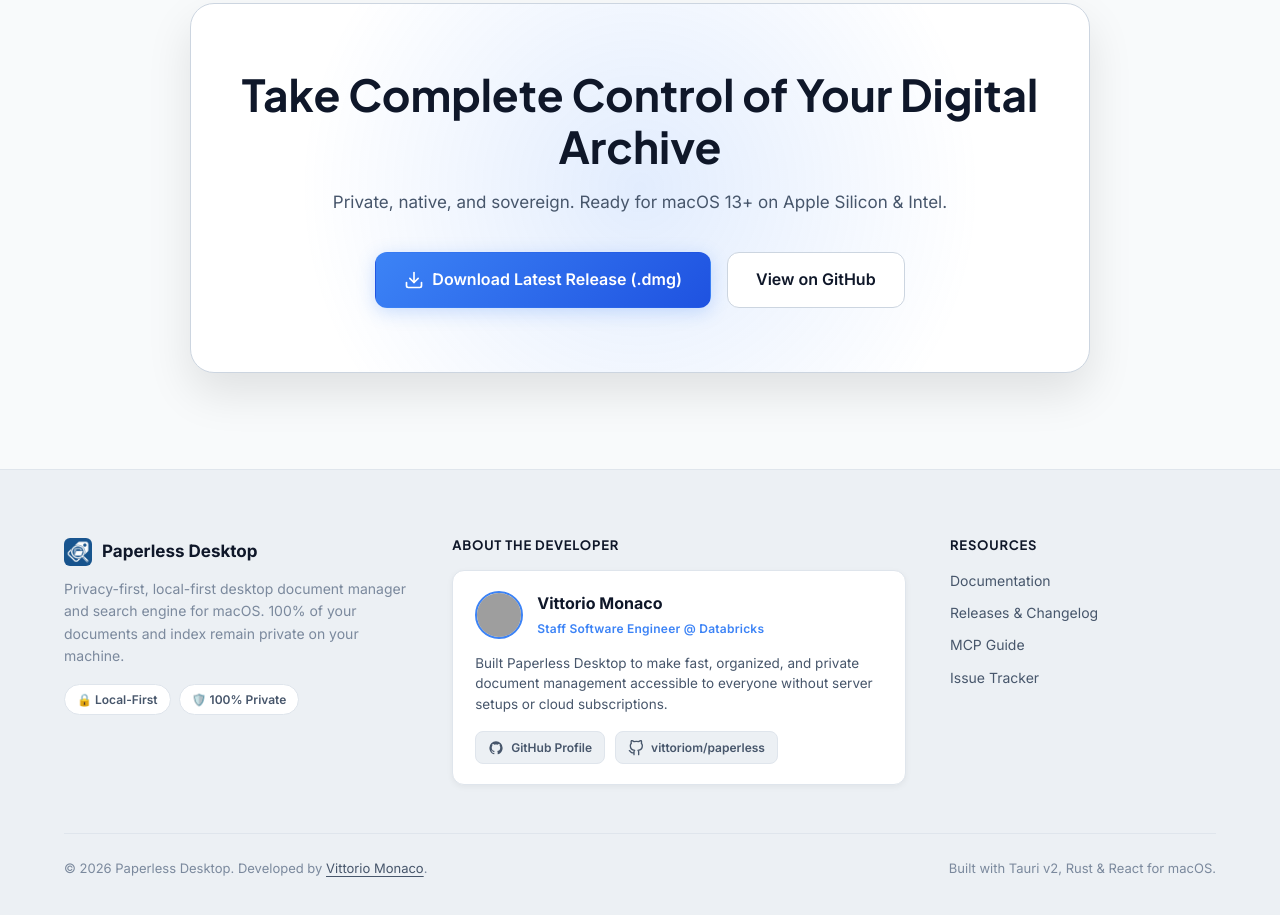
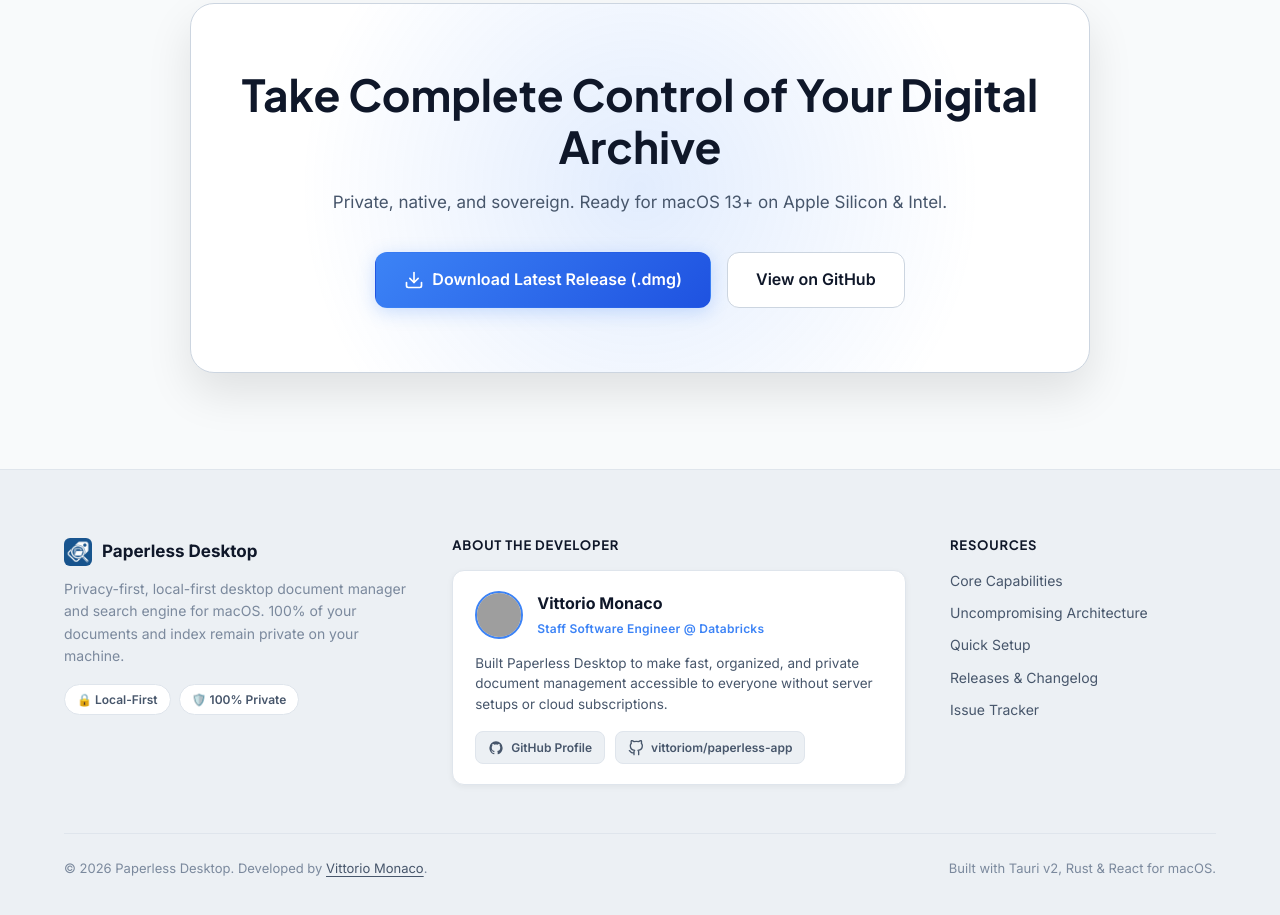
Before and after one commit to vittoriom/paperless-app, a plain HTML site: page index.html in a window 1280 px wide. Shown: the part 5759-6674 px from the top of the page. Drawn offline with Linux system fonts and the light colour scheme; no server answers; grey boxes are pictures that could not be loaded.

Commit message:
fix(links): point public repo and release links to paperless-app

```diff
--- a/app.js
+++ b/app.js
@@ -99,7 +99,7 @@ function updateLanguageUI(lang) {
    ============================================================ */
 function initReleaseFetcher() {
   const repoOwner = 'vittoriom';
-  const repoName = 'paperless';
+  const repoName = 'paperless-app';
   const apiUrl = `https://api.github.com/repos/${repoOwner}/${repoName}/releases/latest`;
   const defaultDownloadUrl = `https://github.com/${repoOwner}/${repoName}/releases`;
 
--- a/index.html
+++ b/index.html
@@ -46,7 +46,7 @@
         <a href="#compare" class="nav-link" data-i18n="nav-compare">Compare</a>
         <a href="#install" class="nav-link" data-i18n="nav-install">Install Guide</a>
         <a href="#faq" class="nav-link" data-i18n="nav-faq">FAQ</a>
-        <a href="https://github.com/vittoriom/paperless" target="_blank" rel="noopener noreferrer" class="nav-link">
+        <a href="https://github.com/vittoriom/paperless-app" target="_blank" rel="noopener noreferrer" class="nav-link">
           GitHub ↗
         </a>
       </nav>
@@ -64,7 +64,7 @@
         </button>
 
         <!-- Download Action Button -->
-        <a id="nav-download-btn" href="https://github.com/vittoriom/paperless/releases/latest" class="btn btn-primary btn-sm" data-i18n="nav-download">
+        <a id="nav-download-btn" href="https://github.com/vittoriom/paperless-app/releases/latest" class="btn btn-primary btn-sm" data-i18n="nav-download">
           Download DMG
         </a>
 
@@ -93,7 +93,7 @@
       </p>
 
       <div class="hero-cta-group">
-        <a id="hero-download-btn" href="https://github.com/vittoriom/paperless/releases/latest" class="btn btn-primary btn-lg">
+        <a id="hero-download-btn" href="https://github.com/vittoriom/paperless-app/releases/latest" class="btn btn-primary btn-lg">
           <svg width="20" height="20" viewBox="0 0 24 24" fill="none" stroke="currentColor" stroke-width="2" stroke-linecap="round" stroke-linejoin="round">
             <path d="M21 15v4a2 2 0 0 1-2 2H5a2 2 0 0 1-2-2v-4"></path>
             <polyline points="7 10 12 15 17 10"></polyline>
@@ -542,7 +542,7 @@
           Private, native, and sovereign. Ready for macOS 13+ on Apple Silicon & Intel.
         </p>
         <div class="cta-buttons">
-          <a id="cta-download-btn" href="https://github.com/vittoriom/paperless/releases/latest" class="btn btn-primary btn-lg">
+          <a id="cta-download-btn" href="https://github.com/vittoriom/paperless-app/releases/latest" class="btn btn-primary btn-lg">
             <svg width="20" height="20" viewBox="0 0 24 24" fill="none" stroke="currentColor" stroke-width="2" stroke-linecap="round" stroke-linejoin="round">
               <path d="M21 15v4a2 2 0 0 1-2 2H5a2 2 0 0 1-2-2v-4"></path>
               <polyline points="7 10 12 15 17 10"></polyline>
@@ -550,7 +550,7 @@
             </svg>
             <span data-i18n="cta-download">Download Latest Release (.dmg)</span>
           </a>
-          <a href="https://github.com/vittoriom/paperless" target="_blank" rel="noopener noreferrer" class="btn btn-secondary btn-lg">
+          <a href="https://github.com/vittoriom/paperless-app" target="_blank" rel="noopener noreferrer" class="btn btn-secondary btn-lg">
             <span data-i18n="cta-github">View on GitHub</span>
           </a>
         </div>
@@ -596,11 +596,11 @@
                 </svg>
                 <span data-i18n="footer-creator-github">GitHub Profile</span>
               </a>
-              <a href="https://github.com/vittoriom/paperless" target="_blank" rel="noopener noreferrer" class="creator-link">
+              <a href="https://github.com/vittoriom/paperless-app" target="_blank" rel="noopener noreferrer" class="creator-link">
                 <svg class="icon" viewBox="0 0 24 24" width="16" height="16" fill="none" stroke="currentColor" stroke-width="2" stroke-linecap="round" stroke-linejoin="round">
                   <path d="M9 19c-5 1.5-5-2.5-7-3m14 6v-3.87a3.37 3.37 0 0 0-.94-2.61c3.14-.35 6.44-1.54 6.44-7A5.44 5.44 0 0 0 20 4.77 5.07 5.07 0 0 0 19.91 1S18.73.65 16 2.48a13.38 13.38 0 0 0-7 0C6.27.65 5.09 1 5.09 1A5.07 5.07 0 0 0 5 4.77a5.44 5.44 0 0 0-1.5 3.78c0 5.42 3.3 6.61 6.44 7A3.37 3.37 0 0 0 9 18.13V22"></path>
                 </svg>
-                <span>vittoriom/paperless</span>
+                <span>vittoriom/paperless-app</span>
               </a>
             </div>
           </div>
@@ -610,10 +610,11 @@
         <div class="footer-col footer-links-col">
           <h4 class="footer-col-title" data-i18n="footer-links-title">Resources</h4>
           <ul class="footer-links">
-            <li><a href="https://github.com/vittoriom/paperless" target="_blank" rel="noopener noreferrer" data-i18n="footer-docs">Documentation</a></li>
-            <li><a href="https://github.com/vittoriom/paperless/releases" target="_blank" rel="noopener noreferrer" data-i18n="footer-releases">Releases & Changelog</a></li>
-            <li><a href="https://github.com/vittoriom/paperless" target="_blank" rel="noopener noreferrer" data-i18n="footer-mcp">MCP Guide</a></li>
-            <li><a href="https://github.com/vittoriom/paperless/issues" target="_blank" rel="noopener noreferrer" data-i18n="footer-issues">Issue Tracker</a></li>
+            <li><a href="#features" data-i18n="features-badge">Features</a></li>
+            <li><a href="#compare" data-i18n="compare-badge">Architecture & Compare</a></li>
+            <li><a href="#install" data-i18n="install-badge">macOS Install Guide</a></li>
+            <li><a href="https://github.com/vittoriom/paperless-app/releases" target="_blank" rel="noopener noreferrer" data-i18n="footer-releases">Releases & Changelog</a></li>
+            <li><a href="https://github.com/vittoriom/paperless-app/issues" target="_blank" rel="noopener noreferrer" data-i18n="footer-issues">Issue Tracker</a></li>
           </ul>
         </div>
       </div>
```
Also changed, not shown: 1 other file.
